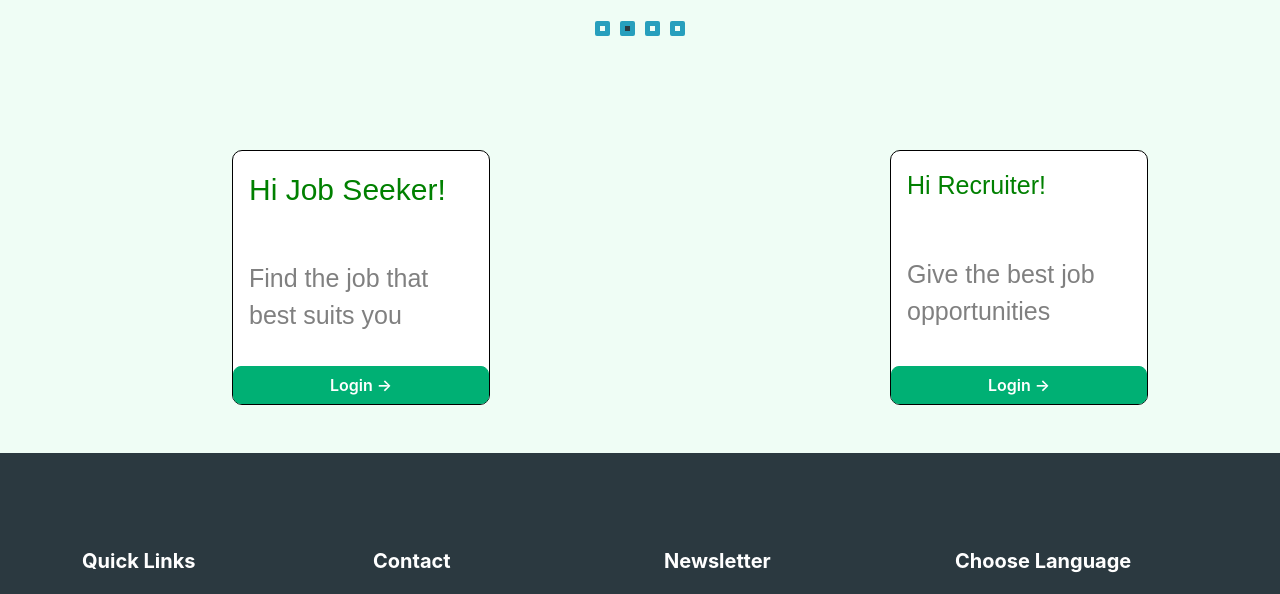
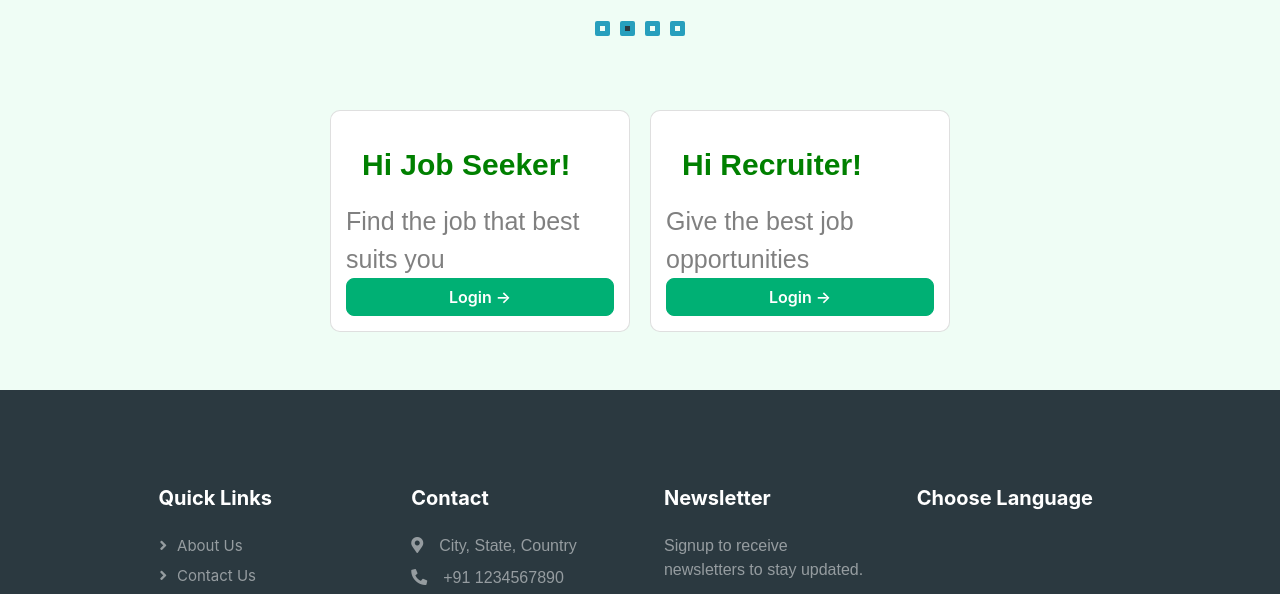
Before and after one commit to ManasaKaza/job-portal, a plain HTML site: page index.html in a window 1280 px wide. Shown: the part 2057-2651 px from the top of the page. Drawn offline with nearby package versions, Linux system fonts and the light colour scheme; a script that the page names is missing.

Commit message:
Initial Commit

```diff
--- a/css/card.css
+++ b/css/card.css
@@ -1,4 +1,4 @@
-div.card
+/* div.card
 {
    margin-left:50px;
    margin-top: 50px;
@@ -10,7 +10,7 @@ div.card
    border-radius:1px;
 }
 .button1 {
-    background-color:white; /* Green */
+    background-color:white;
     border: 2px green;
     color: green;
     padding: 15px 33px;
@@ -35,3 +35,48 @@ div.card
     cursor: pointer;
     border:2px solid #f44336
 }
+     */
+
+     .container {
+        display: flex;
+        flex-wrap: wrap;
+        align-items: center;
+        justify-content: center;
+        /* height: calc(100vh - 6rem); */
+
+      }
+
+      .card {
+        margin: 10px;
+        border-radius: 10px;
+        flex-basis: 300px;
+        padding: 15px;
+      }
+
+      .card-body {
+        font-size: 30px;
+        font-weight: bold;
+        color: green;
+      }
+
+      .sub-text {
+        font-weight: 300;
+        font-size: 25px;
+        color: grey;
+      }
+
+      .btn-primary {
+        border-radius: 8px;
+      }
+
+      @media screen and (max-width: 768px) {
+        .card {
+          flex-basis: calc(50% - 20px);
+        }
+      }
+
+      @media screen and (max-width: 576px) {
+        .card {
+          flex-basis: 100%;
+        }
+      }
--- a/index.html
+++ b/index.html
@@ -329,54 +329,19 @@
 
       <!--Card  -->
 
-      <div class="container mt-3" style="display: flex">
-        <div
-          class="card"
-          style="margin-left: 150px; border-radius: 10px; display: flex"
-        >
-          <div
-            class="card-body"
-            style="font-size: 30px; font-weight: 100px; color: green"
-          >
-            Hi Job Seeker!<span style="font-size: 15px"></span>
-          </div>
-          <div
-            class="card-body"
-            style="font-weight: 100px; font-size: 25px; color: grey"
-          >
-            Find the job that best suits you
-          </div>
-          <button
-            type="button"
-            class="btn btn-primary"
-            style="border-radius: 8px"
-          >
-            Login ->
-          </button>
+      <div class="container mt-3">
+        <div class="card">
+          <div class="card-body">Hi Job Seeker!</div>
+          <div class="sub-text">Find the job that best suits you</div>
+          <button type="button" class="btn btn-primary">Login -></button>
         </div>
-        <div class="card" style="border-radius: 10px; margin-left: 350px">
-          <div
-            class="card-body"
-            style="font-size: 25px; font-weight: 100px; color: green"
-          >
-            Hi Recruiter!<span style="font-size: 15px"></span>
-          </div>
-          <div
-            class="card-body"
-            style="font-weight: 100px; font-size: 25px; color: grey"
-          >
-            Give the best job opportunities
-          </div>
-          <button
-            type="button"
-            class="btn btn-primary"
-            style="border-radius: 8px"
-          >
-            Login ->
-          </button>
+
+        <div class="card">
+          <div class="card-body">Hi Recruiter!</div>
+          <div class="sub-text">Give the best job opportunities</div>
+          <button type="button" class="btn btn-primary">Login -></button>
         </div>
       </div>
-
       <!-- <div class="container mt-3">
 
         </div> -->
```
